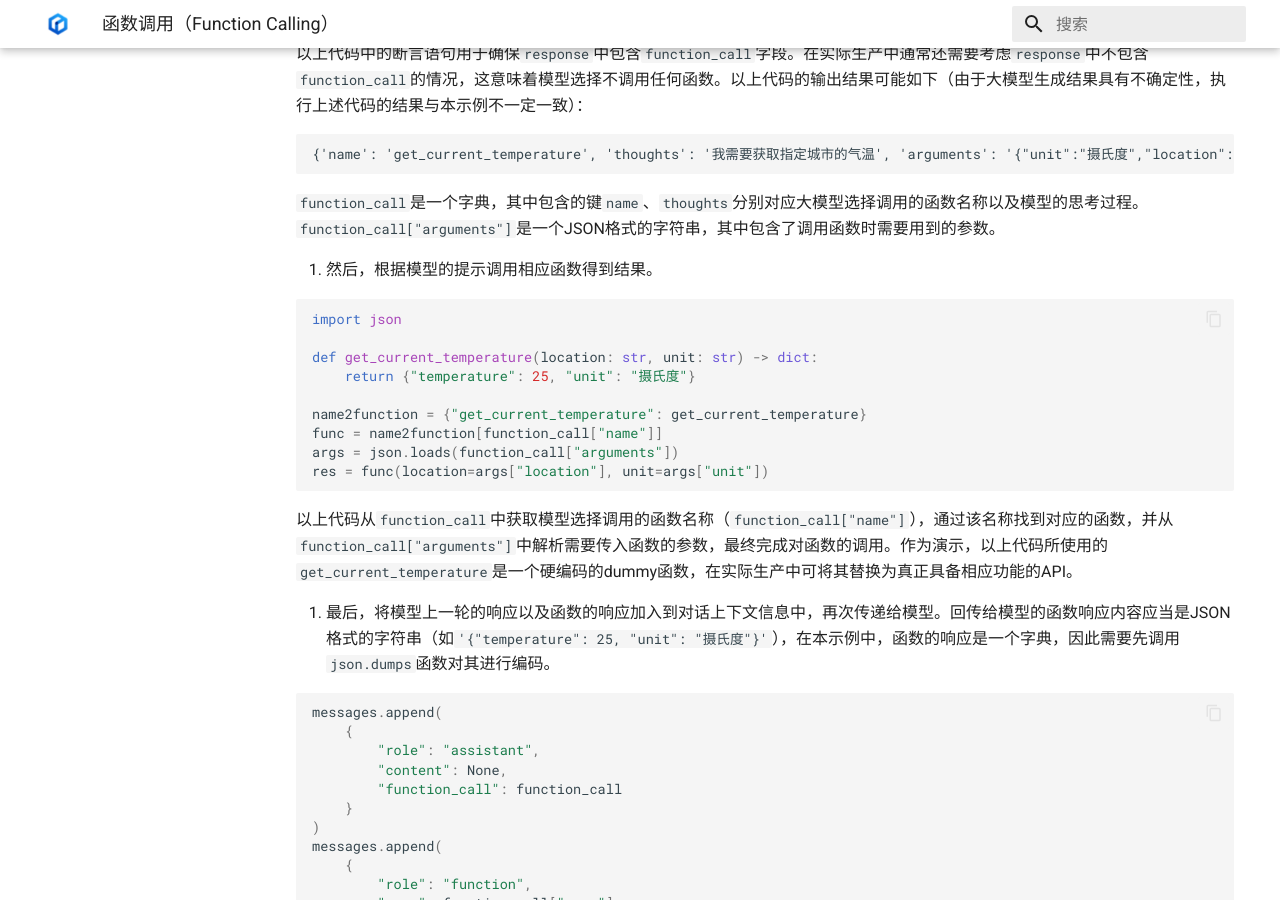
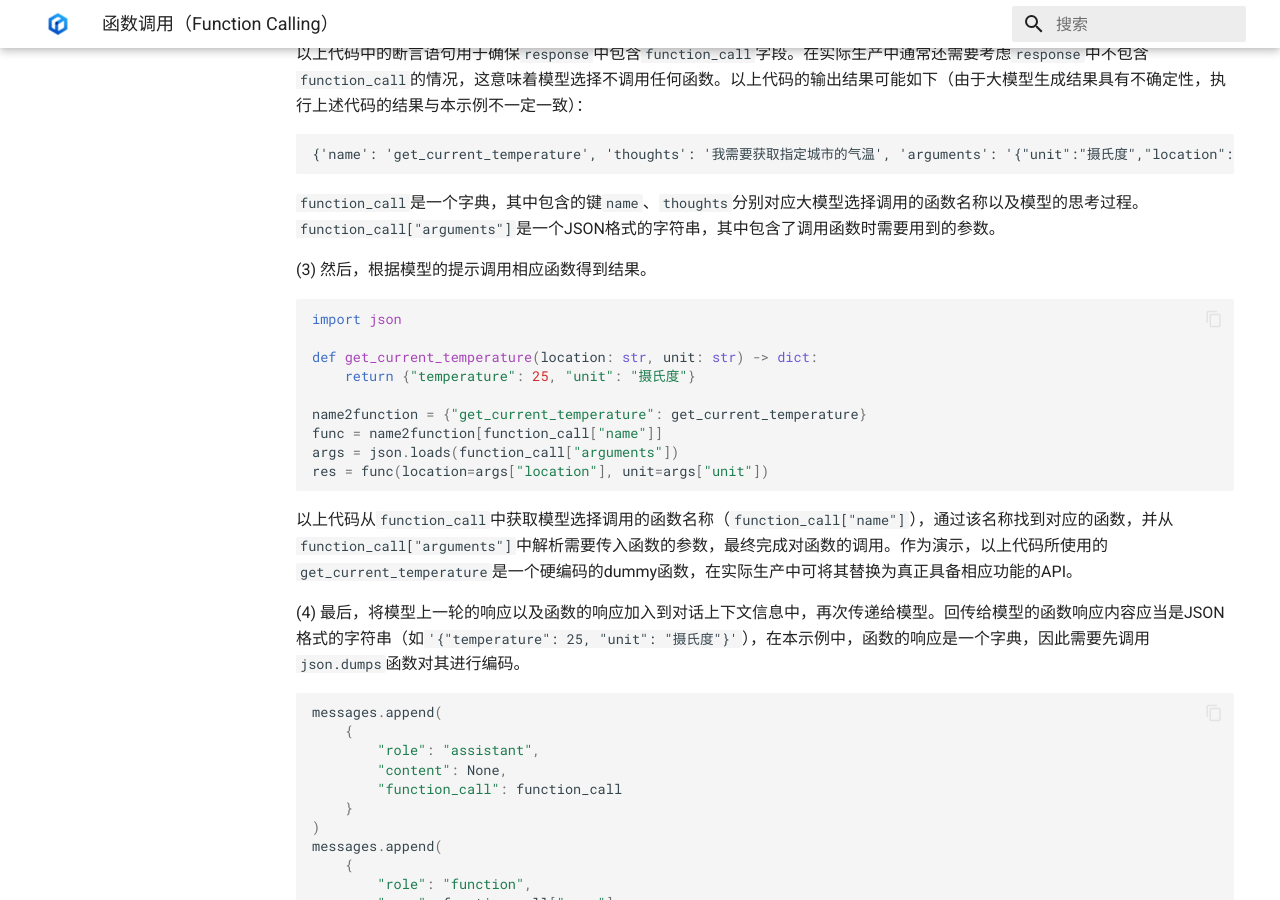
Before and after one commit to PaddlePaddle/ERNIE-SDK, an MkDocs documentation site: the page built from docs/guides/function_calling.md, in a window 1280 px wide and 900 px high, scrolled down 2103 px. Built offline with MkDocs 1.6.1 and Material for MkDocs 9.7.7, drawn with Linux system fonts in a browser that asks for light colours; some of the changed text lies outside the part shown.

Commit message:
Fix docs

````diff
--- a/docs/guides/function_calling.md
+++ b/docs/guides/function_calling.md
@@ -17,7 +17,7 @@
 
 如下展示了一个函数调用的例子。
 
-1. 首先，对函数的基本信息进行描述，使用[JSON Schema](https://json-schema.org/)格式描述函数的请求参数与响应参数。
+(1) 首先，对函数的基本信息进行描述，使用[JSON Schema](https://json-schema.org/)格式描述函数的请求参数与响应参数。
 
 ``` {.py .copy}
 functions = [
@@ -66,7 +66,7 @@ functions = [
 
 代码中定义了一个列表`functions`，作为示例，其中仅包含对一个函数`get_current_temperature`的名称、请求参数等信息的描述。
 
-2. 接着，将以上信息与对需要完成的任务的自然语言描述一同传给`erniebot.ChatCompletion` API。
+(2) 接着，将以上信息与对需要完成的任务的自然语言描述一同传给`erniebot.ChatCompletion` API。
 
 ``` {.py .copy}
 import erniebot
@@ -100,7 +100,7 @@ print(function_call)
 
 `function_call`是一个字典，其中包含的键`name`、`thoughts`分别对应大模型选择调用的函数名称以及模型的思考过程。`function_call["arguments"]`是一个JSON格式的字符串，其中包含了调用函数时需要用到的参数。
 
-3. 然后，根据模型的提示调用相应函数得到结果。
+(3) 然后，根据模型的提示调用相应函数得到结果。
 
 ``` {.py .copy}
 import json
@@ -116,7 +116,7 @@ res = func(location=args["location"], unit=args["unit"])
 
 以上代码从`function_call`中获取模型选择调用的函数名称（`function_call["name"]`），通过该名称找到对应的函数，并从`function_call["arguments"]`中解析需要传入函数的参数，最终完成对函数的调用。作为演示，以上代码所使用的`get_current_temperature`是一个硬编码的dummy函数，在实际生产中可将其替换为真正具备相应功能的API。
 
-4. 最后，将模型上一轮的响应以及函数的响应加入到对话上下文信息中，再次传递给模型。回传给模型的函数响应内容应当是JSON格式的字符串（如`'{"temperature": 25, "unit": "摄氏度"}'`），在本示例中，函数的响应是一个字典，因此需要先调用`json.dumps`函数对其进行编码。
+(4) 最后，将模型上一轮的响应以及函数的响应加入到对话上下文信息中，再次传递给模型。回传给模型的函数响应内容应当是JSON格式的字符串（如`'{"temperature": 25, "unit": "摄氏度"}'`），在本示例中，函数的响应是一个字典，因此需要先调用`json.dumps`函数对其进行编码。
 
 ``` {.py .copy}
 messages.append(
````
Also changed, not shown: docs/authentication.md (+3 -3 lines), docs/configuration.md (+3 -3 lines).
